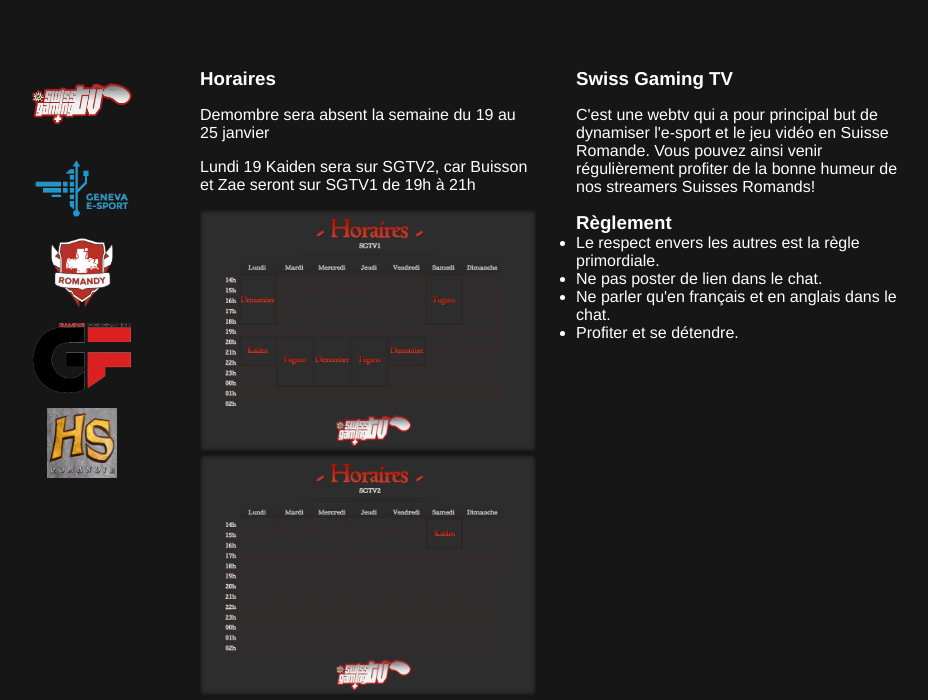
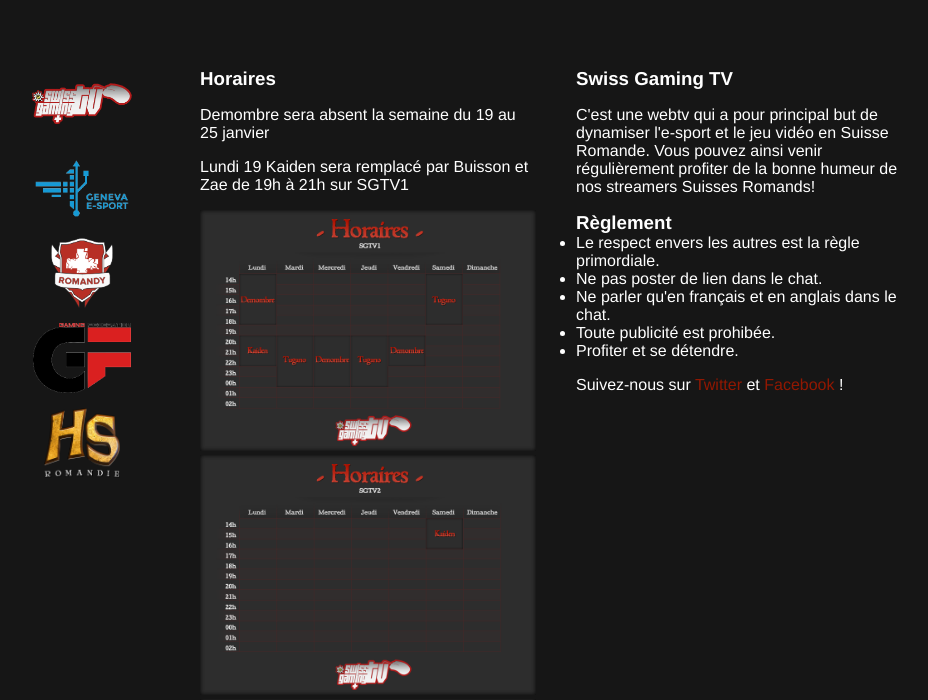
Before and after one commit to sarsenij/hearthstone-romandie, a Django app: template hsr/templates/stream/stream.html in a window 1280 px wide. Shown: the part 55-755 px from the top of the page, without its empty margins (8-936 px from the left). Run offline with Django 3.2, Linux system fonts and the light colour scheme; the template is opened without the code that fills it, so the values that code supplies are empty; parts of the project's set-up code (start-up, migrations or seed data) failed here and were passed over; some libraries are stand-ins or nearby versions.

Commit message:
Stream modifs

```diff
--- a/hsr/static/styles/style_webtv.css
+++ b/hsr/static/styles/style_webtv.css
@@ -135,7 +135,7 @@ header ul li:last-child a {
 .geneva {background:url('/static/images/webtv/logo/geneva_esport.png');}
 .rodg {background:url('/static/images/webtv/logo/romandy_gaming.png');}
 .gfed {background:url('/static/images/webtv/logo/gaming_federation.png');}
-.hsrom {background:url('/static/images/webtv/logo/hsr.png');}
+.hsrom {background:url('/static/images/webtv/logo/hsr_transp.png');}
 
 
 .sub-content article {
--- a/hsr/templates/stream/stream.html
+++ b/hsr/templates/stream/stream.html
@@ -50,13 +50,15 @@
                     <li>Le respect envers les autres est la règle primordiale.</li>
                     <li>Ne pas poster de lien dans le chat.</li>
                     <li>Ne parler qu'en français et en anglais dans le chat.</li>
+                    <li>Toute publicité est prohibée.</li>
                     <li>Profiter et se détendre.</li>
                 </ul>
+                <p>Suivez-nous sur <a href="https://twitter.com/SwissGamingTv" target="_blank">Twitter</a> et <a href="https://www.facebook.com/SwissGamingTV" target="_blank">Facebook</a> !</p>
         </article>
         <article>
                 <h1>Horaires</h1>
                 <p>Demombre sera absent la semaine du 19 au 25 janvier</p>
-                <p>Lundi 19 Kaiden sera sur SGTV2, car Buisson et Zae seront sur SGTV1 de 19h à 21h</p>
+                <p>Lundi 19 Kaiden sera remplacé par Buisson et Zae de 19h à 21h sur SGTV1</p>
                 <a href="/static/images/webtv/horaire_sgtv1.png" target="_blank"><img width="100%" src="/static/images/webtv/horaire_sgtv1.png" /></a>
                 <br />
                 <a href="/static/images/webtv/horaire_sgtv2.png" target="_blank"><img width="100%" src="/static/images/webtv/horaire_sgtv2.png" /></a>
```
Also changed, not shown: hsr/static/styles/style_1.css (+4 -4 lines), hsr/templates/base.html (+8 -13 lines), hsr/static/images/divers/stream/pub_190115.png (added), hsr/static/images/logos/585px_Hearthstone_Logo_TRANSP_WO_FOND_DELIRE_GVG.png (added), hsr/static/images/webtv/logo/hsr_transp.png (added).
